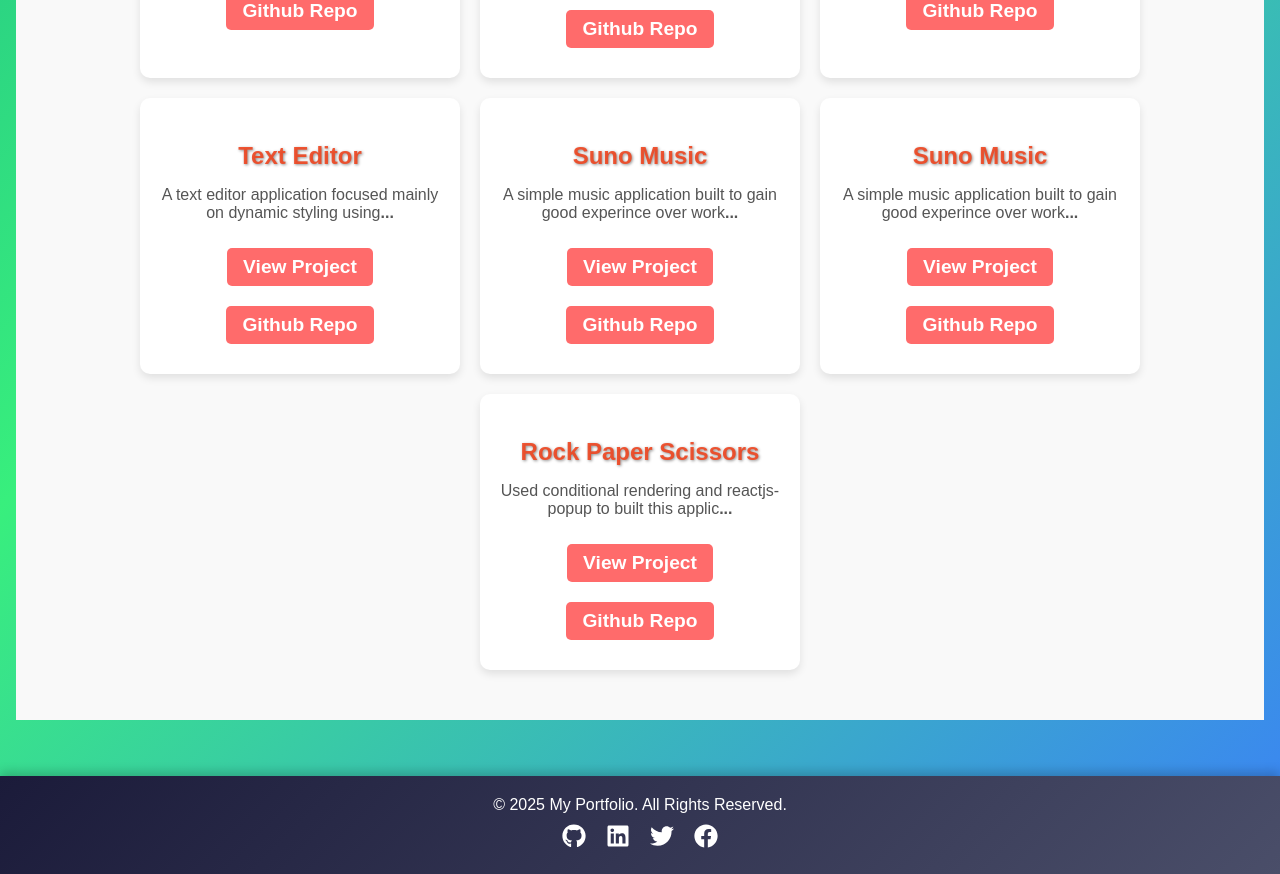
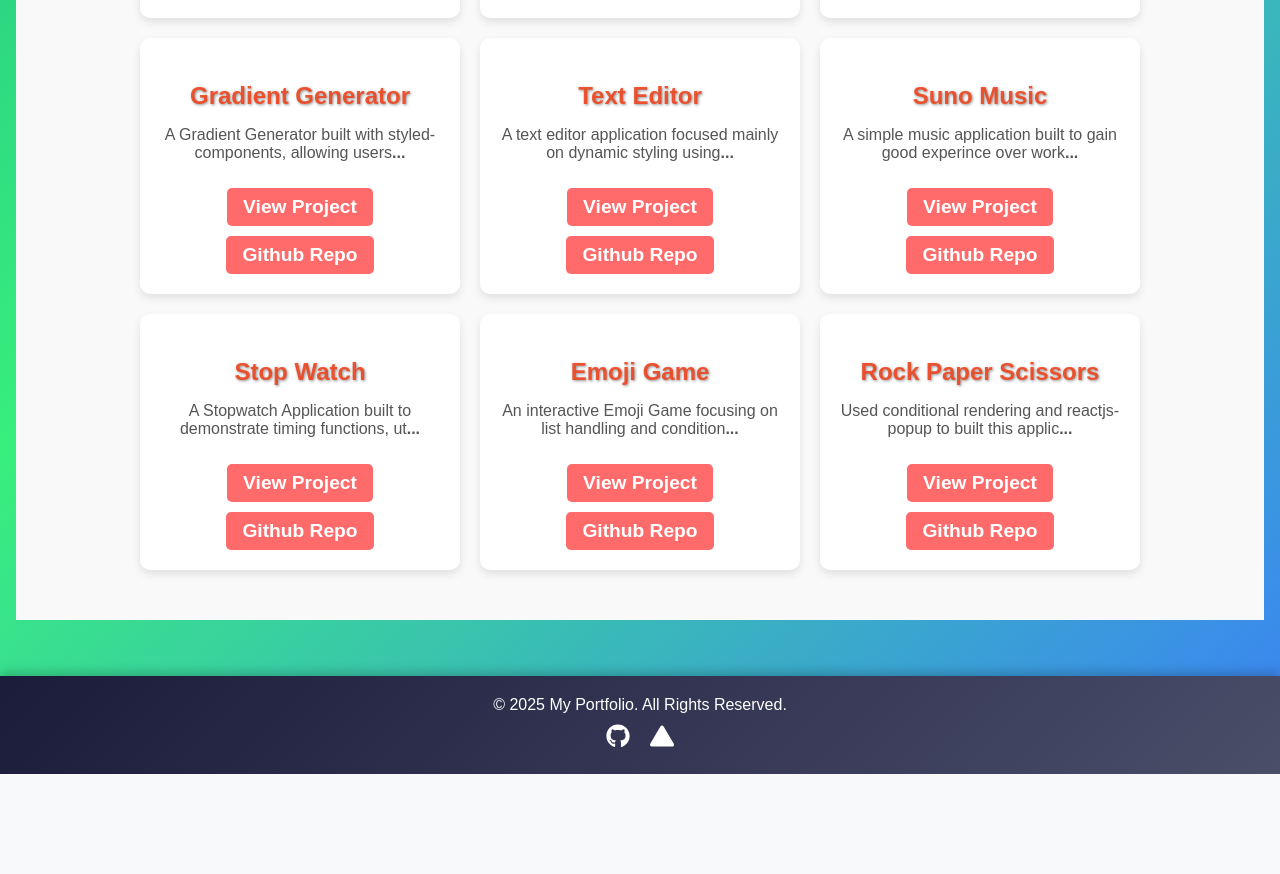
Before and after one commit to my-nxt-learnings/NikhilProtfolio, a React (Create React App) app: page /projects in a window 1280 px wide. Shown: the part 1140-2014 px from the top of the page. After the commit the page ends 1914 px from the top, so only its background shows below. Built offline with nearby package versions, Linux system fonts and the light colour scheme; a web font is replaced by a local one.

Commit message:
newVersion1

```diff
--- a/package.json
+++ b/package.json
@@ -12,9 +12,13 @@
     "@testing-library/user-event": "12.6.2",
     "chalk": "4.1.0",
     "react": "17.0.1",
+    "react-chrono": "2.6.1",
     "react-dom": "17.0.1",
     "react-icons": "5.5.0",
     "react-router-dom": "6",
+    "react-slick": "0.30.3",
+    "reactjs-popup": "2.0.6",
+    "slick-carousel": "1.8.1",
     "uuid": "11.1.0"
   },
   "devDependencies": {
--- a/src/components/About/index.css
+++ b/src/components/About/index.css
@@ -90,7 +90,7 @@
   display: inline-block;
   margin-top: 20px;
   padding: 12px 28px;
-  background-color: #ff6b6b;
+  background-color: #ff6b6b !important;
   color: #ffffff;
   text-decoration: none;
   border-radius: 30px;
@@ -115,3 +115,41 @@
     opacity: 1;
   }
 }
+
+.certificates {
+  width: 90%;
+
+  text-align: center;
+
+  margin: auto;
+  margin-bottom: 20px;
+}
+
+.project-slide {
+  background: #e26b6b;
+  border-radius: 10px;
+  display: flex;
+  flex-direction: column;
+  align-items: center;
+  justify-content: center;
+}
+
+.certificate-image {
+  width: 95%;
+  height: 50%;
+  border-radius: 8px;
+  object-fit: cover;
+  margin: 5px;
+  margin-left: 13px;
+}
+
+.funfactlogo {
+  display: flex;
+  flex-direction: row;
+  justify-content: center;
+  align-items: center;
+}
+
+.letsconnect{
+  margin-right: 20px;
+}
--- a/src/components/About/index.js
+++ b/src/components/About/index.js
@@ -1,4 +1,67 @@
+import Slider from 'react-slick'
+import 'slick-carousel/slick/slick.css'
+import 'slick-carousel/slick/slick-theme.css'
 import './index.css'
+import EducationTimeline from '../EducationChrono'
+import FunFactsPopup from '../FunFact'
+
+const certificates = [
+  {
+    title: 'React JS',
+    image:
+      'https://res.cloudinary.com/djan3q2wv/image/upload/v1743673501/ReactJS_yz5dzx.jpg',
+  },
+  {
+    title: 'Node JS',
+    image:
+      'https://res.cloudinary.com/djan3q2wv/image/upload/v1743673518/NodeJS_pdgcw6.jpg',
+  },
+  {
+    title: 'Java Script Essentials',
+    image:
+      'https://res.cloudinary.com/djan3q2wv/image/upload/v1743673529/JavascriptEssentials_g5xb5h.jpg',
+  },
+  {
+    title: 'Python Programming',
+    image:
+      'https://res.cloudinary.com/djan3q2wv/image/upload/v1743673565/FoundationsWithPython_brh2lo.jpg',
+  },
+  {
+    title: 'MySQL',
+    image:
+      'https://res.cloudinary.com/djan3q2wv/image/upload/v1743673538/IntroductionToDatabases_g2zytd.jpg',
+  },
+  {
+    title: 'Bootstrap & Flexbox',
+    image:
+      'https://res.cloudinary.com/djan3q2wv/image/upload/v1743676263/ResponsiveWebsite_lqvqd0.jpg',
+  },
+  {
+    title: 'Static Website',
+    image:
+      'https://res.cloudinary.com/djan3q2wv/image/upload/v1743676361/StaticWebsite_etbv3r.jpg',
+  },
+  {
+    title: 'Dynamic Website',
+    image:
+      'https://res.cloudinary.com/djan3q2wv/image/upload/v1743676245/DynamicWebsite_wk7nyz.jpg',
+  },
+  {
+    title: 'Git & CLI',
+    image:
+      'https://res.cloudinary.com/djan3q2wv/image/upload/v1743676459/DeveloperFoundation_wtnoyg.jpg',
+  },
+]
+
+const settings = {
+  dots: true,
+  infinite: true,
+  speed: 500,
+  slidesToShow: 1,
+  slidesToScroll: 1,
+  autoplay: true,
+  autoplaySpeed: 2000,
+}
 
 const About = () => (
   <section className="about">
@@ -48,6 +111,21 @@ const About = () => (
           tech landscape
         </p>
 
+        <div className="certificates">
+          <Slider {...settings}>
+            {certificates.map(eachCopy => (
+              <div key={new Date()} className="project-slide">
+                <img
+                  src={eachCopy.image}
+                  alt={eachCopy.title}
+                  className="certificate-image"
+                />
+                <h4>{eachCopy.title}</h4>
+              </div>
+            ))}
+          </Slider>
+        </div>
+
         <h3>Learning & Future Goals</h3>
         <p>
           I am dedicated to advancing my expertise in full-stack development,
@@ -73,9 +151,12 @@ const About = () => (
           section.
         </p>
 
-        <a href="/contact" className="btn">
-          Let's Connect
-        </a>
+        <div className="funfactlogo">
+          <a href="/contact" className="btn letsconnect">
+            Let's Connect
+          </a>
+          <FunFactsPopup />
+        </div>
       </div>
     </div>
   </section>
--- a/src/components/Contact/index.js
+++ b/src/components/Contact/index.js
@@ -18,8 +18,6 @@ const Contact = () => {
 
   const handleSubmit = e => {
     e.preventDefault()
-
-    // Construct the Gmail compose URL with the form data
     const subject = `Message from ${encodeURIComponent(formData.name)}`
     const body = `${encodeURIComponent(formData.message)}`
     const recipient = 'mynxtlearnings2025@gmail.com'
--- /dev/null
+++ b/src/components/EducationChrono/index.js
@@ -0,0 +1,49 @@
+import React from 'react'
+import {Chrono} from 'react-chrono'
+
+const EducationTimeline = () => {
+  const educationData = [
+    {
+      title: '2024',
+      cardTitle: 'Full Stack Development Certification',
+      cardSubtitle: 'NxtWave Institute',
+      cardDetailedText:
+        'Completed intensive hands-on training in full-stack web development, covering front-end and back-end technologies.',
+    },
+    {
+      title: '2022',
+      cardTitle: 'Bachelor of Technology(B.Tech)',
+      cardSubtitle: 'JNTU Kakinada',
+    },
+    {
+      title: '2018',
+      cardTitle: 'Intermediate',
+      cardSubtitle: 'Sri Chaitanya Junior College',
+    },
+    {
+      title: '2016',
+      cardTitle: 'SSC',
+      cardSubtitle: 'St.Claret EM High School',
+    },
+  ]
+
+  return (
+    <div style={{width: '100%', height: '500px'}}>
+      <Chrono
+        items={educationData}
+        mode="HORIZONTAL"
+        hideControls
+        theme={{
+          primary: '#0967d2',
+          secondary: '#ffffff',
+          cardBgColor: '#f5f5f5',
+          titleColor: '#0967d2',
+          titleColorActive: '#ff5733',
+        }}
+        scrollable={{scrollbar: true}}
+      />
+    </div>
+  )
+}
+
+export default EducationTimeline
--- a/src/components/Footer/index.js
+++ b/src/components/Footer/index.js
@@ -1,5 +1,6 @@
 import './index.css'
 import {FaFacebook, FaTwitter, FaLinkedin, FaGithub} from 'react-icons/fa'
+import {BsTriangleFill} from 'react-icons/bs'
 
 const Footer = () => (
   <footer className="footer">
@@ -9,17 +10,17 @@ const Footer = () => (
         href="https://github.com/my-nxt-learnings"
         target="_blank"
         rel="noopener noreferrer"
+        title="Github"
       >
         <FaGithub />
       </a>
-      <a href="https://linkedin.com" target="_blank" rel="noopener noreferrer">
-        <FaLinkedin />
-      </a>
-      <a href="https://twitter.com" target="_blank" rel="noopener noreferrer">
-        <FaTwitter />
-      </a>
-      <a href="https://facebook.com" target="_blank" rel="noopener noreferrer">
-        <FaFacebook />
+      <a
+        href="https://vercel.com/nikhils-projects-0c983374"
+        target="_blank"
+        rel="noopener noreferrer"
+        title="Vercel"
+      >
+        <BsTriangleFill />
       </a>
     </div>
   </footer>
--- /dev/null
+++ b/src/components/FunFact/index.css
@@ -0,0 +1,24 @@
+.popup-content {
+  padding: 20px;
+  border-radius: 8px;
+  text-align: center;
+  background: white;
+  box-shadow: 0 4px 10px rgba(0, 0, 0, 0.2);
+}
+.smiley {
+  transform: rotateZ(180deg);
+  background-color: #ff6b6b;
+  border-radius: 50%;
+  height: 45px;
+  width: 45px;
+  border: none;
+ margin-top: 5px;
+  display: flex;
+  justify-content: center;
+  align-items: center;
+  transition: transform 0.5s ease-in-out;
+}
+
+.smiley:hover {
+  transform: rotateZ(0deg);
+}
--- /dev/null
+++ b/src/components/FunFact/index.js
@@ -0,0 +1,37 @@
+import Popup from 'reactjs-popup'
+import {FaRegSmile} from 'react-icons/fa'
+import './index.css'
+
+const FunFactsPopup = () => (
+  <Popup
+    trigger={
+      <button className="smiley">
+        {' '}
+        <FaRegSmile size={30} />{' '}
+      </button>
+    }
+    modal
+    position="bottom right"
+  >
+    {close => (
+      <div className="popup-content">
+        <h2>Did You Know? 🤔</h2>
+
+        <p>
+          {' '}
+          🚀 My first React app was just a button that changed color – now I
+          build full-stack applications!
+        </p>
+        <p>
+          💡 I believe every bug teaches a new lesson! Debugging is just another
+          way of learning.
+        </p>
+        <button type="button" className="btn" onClick={close}>
+          Close
+        </button>
+      </div>
+    )}
+  </Popup>
+)
+
+export default FunFactsPopup
--- a/src/components/Home/index.css
+++ b/src/components/Home/index.css
@@ -59,8 +59,15 @@ body {
   margin-bottom: 7px;
 }
 
+.btn-container{
+  display: flex;
+  width: 100%;
+  align-items: center;
+  justify-content: space-evenly;
+}
+
 /* Button */
-.btn {
+.butn {
   margin-top: 20px;
   padding: 12px 28px;
   background-color: #ff6b6b !important;
@@ -70,19 +77,28 @@ body {
   border-radius: 30px;
   font-size: 1.2rem;
   font-weight: 600;
-  transition: transform 0.3s ease-in-out, background-color 0.3s;
+  transition:
+    transform 0.3s ease-in-out,
+    background-color 0.3s;
   display: flex;
   align-items: center;
   gap: 8px;
+  width: 200px;
 }
 
 .btn-icon {
   font-size: 18px;
 }
 
-.btn:hover {
+.butn:hover {
   transform: scale(1.1);
   background-color: #e63946;
+}
+
+.download-btn {
+  background-color: transparent !important;
+  border: 2px solid #ff6b6b;
+  color: #ff6b6b;
 }
 
 /* Animations */
--- a/src/components/Home/index.js
+++ b/src/components/Home/index.js
@@ -22,12 +22,12 @@ const Home = () => (
         efficient version control and collaboration.
       </p>
       <div className="btn-container">
-        <a href="/projects" className="btn">
+        <a href="/projects" className="butn view-btn">
           <FaProjectDiagram className="btn-icon" /> View My Projects
         </a>
         <a
           href="https://drive.google.com/uc?export=download&id=1hDyNo9rNsSxJ2s0Mw_RBq9h8Ai0M9zRN"
-          className="btn download-btn"
+          className="butn download-btn"
           download
         >
           <FaDownload className="btn-icon" /> Download Resume
--- a/src/components/Projects/index.js
+++ b/src/components/Projects/index.js
@@ -3,15 +3,10 @@ import './index.css'
 const projects = [
   {
     title: 'Notes App',
-    description: 'Full-stack notes app built using React, Node.js, and SQLite.',
+    description:
+      'Full-stack notes app built using React, Node.js wit Express framework, and SQLite.',
     link: 'https://my-notes-app-frontend.vercel.app',
     gitlink: 'https://github.com/my-nxt-learnings/MyNotesAppFrontend',
-  },
-  {
-    title: 'Job Hive',
-    description: 'A responsive application to search jobs.',
-    link: 'https://job-hive-two.vercel.app',
-    gitlink: 'https://github.com/my-nxt-learnings/JobHive',
   },
   {
     title: 'Vidnest',
@@ -20,6 +15,20 @@ const projects = [
     link: 'vidnest-two.vercel.app',
     gitlink: 'https://github.com/my-nxt-learnings/Vidnest',
   },
+  {
+    title: 'Estore',
+    description:
+      'A secure E-Commerce application with user authentication, product filtering, cart management, and seamless checkout, ensuring a smooth and efficient shopping experience.',
+    link: 'https://estore-wine.vercel.app',
+    gitlink: 'https://github.com/my-nxt-learnings/EnhancedEstore',
+  },
+  {
+    title: 'Job Hive',
+    description: 'A responsive application to search jobs.',
+    link: 'https://job-hive-two.vercel.app',
+    gitlink: 'https://github.com/my-nxt-learnings/JobHive',
+  },
+
   {
     title: 'Movie Nest App',
     description:
@@ -42,13 +51,6 @@ const projects = [
     gitlink: 'https://github.com/my-nxt-learnings/IPLbuzz',
   },
   {
-    title: 'Food Hub',
-    description:
-      'This responsive application, a clone of Swiggy and Zomato, features browsing menus, adding items to the cart, and placing orders, all while ensuring a seamless user experience across devices.',
-    link: 'food-hub-roan.vercel.app',
-    gitlink: 'https://github.com/my-nxt-learnings/FoodHub',
-  },
-  {
     title: 'Notes(React Hooks)',
     description:
       'Using React hooks(useState, useEffect) developed an simple notes application',
@@ -61,6 +63,14 @@ const projects = [
       'This Holi-themed application lets users click colorful balls to increase their score, creating a fun and interactive experience that celebrates the vibrant festival with dynamic gameplay.',
     link: 'holi-challenge.vercel.app',
     gitlink: 'https://github.com/my-nxt-learnings/HoliChallenge',
+  },
+  {
+    title: 'Gradient Generator',
+    description:
+      'A Gradient Generator built with styled-components, allowing users to create custom gradients by selecting colors, adjusting direction, and generating CSS code instantly. ',
+    link: 'https://gradient-generator-styled-components.vercel.app',
+    gitlink:
+      'https://github.com/my-nxt-learnings/GradientGenerator-StyledComponents-',
   },
   {
     title: 'Text Editor',
@@ -77,11 +87,18 @@ const projects = [
     gitlink: 'https://github.com/my-nxt-learnings/SunoMusic',
   },
   {
-    title: 'Suno Music',
+    title: 'Stop Watch',
     description:
-      'A simple music application built to gain good experince over working with lists',
-    link: 'suno-music-alpha.vercel.app',
-    gitlink: 'https://github.com/my-nxt-learnings/SunoMusic',
+      'A Stopwatch Application built to demonstrate timing functions, utilizing setInterval and clearInterval for accurate time tracking, start, pause, and reset functionalities.',
+    link: 'https://mystopwatch846.ccbp.tech/',
+    gitlink: 'https://github.com/my-nxt-learnings/StopWatch-TimingFunctions-',
+  },
+  {
+    title: 'Emoji Game',
+    description:
+      'An interactive Emoji Game focusing on list handling and conditional rendering, where players select unique emojis while scores update dynamically. ',
+    link: 'https://emoji-game-ashen.vercel.app',
+    gitlink: 'https://github.com/my-nxt-learnings/EmojiGame',
   },
   {
     title: 'Rock Paper Scissors',
@@ -100,7 +117,7 @@ const Projects = () => (
         {projects.map(project => (
           <div className="project-card" key={new Date()}>
             <h3>{project.title}</h3>
-            <p>
+            <p title={project.description}>
               {project.description.slice(0, 65)}
               <span>...</span>
             </p>
```
Also changed, not shown: .projectConfig.json, 1 other file (tests, documents, lock files or other folders).
